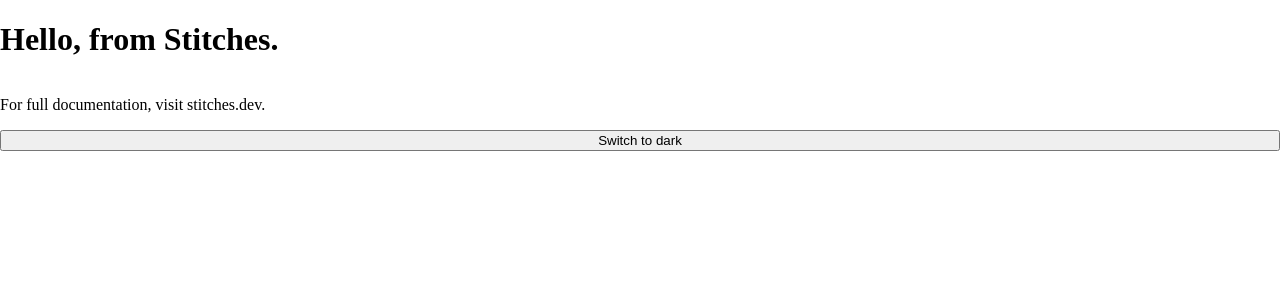
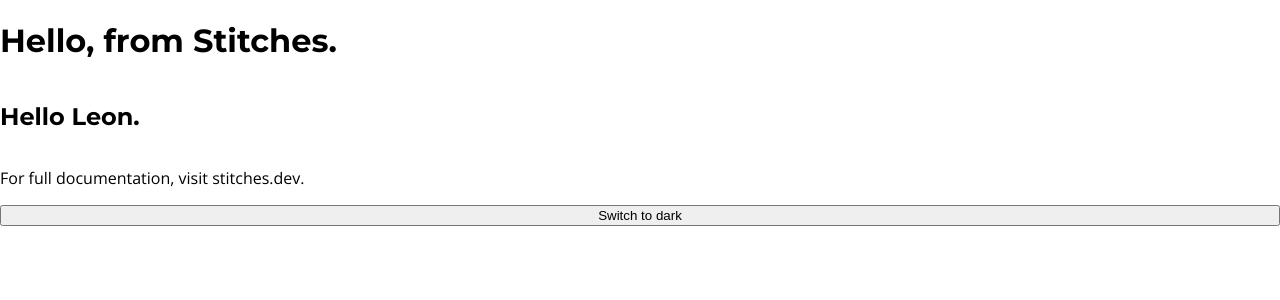
Before and after one commit to leonshenprojects/leon-portfolio, a Next.js app: page / in a window 1280 px wide. Shown: the top 300 px of the page. Built offline with nearby package versions, Linux system fonts and the light colour scheme.

Commit message:
chore: Sets up fonts

```diff
--- a/pages/_document.tsx
+++ b/pages/_document.tsx
@@ -10,6 +10,10 @@
 					id="stitches"
 					dangerouslySetInnerHTML={{ __html: getCssText() }}
 				/>
+				<link
+					href="https://fonts.googleapis.com/css2?family=Montserrat:wght@500;700&family=Open+Sans:wght@400;600&display=swap"
+					rel="stylesheet"
+				></link>
 			</Head>
 			<body>
 				<Main />
--- a/pages/index.tsx
+++ b/pages/index.tsx
@@ -41,6 +41,7 @@
 				<title>Use Stitches with Next.js</title>
 			</Head>
 			<Text as="h1">Hello, from Stitches.</Text>
+			<Text as="h2">Hello Leon.</Text>
 			<Text>
 				For full documentation, visit{' '}
 				<Link href="https://stitches.dev">stitches.dev</Link>.
--- a/stitches.config.ts
+++ b/stitches.config.ts
@@ -203,8 +203,8 @@
 			shadowDark: 'hsl(206 22% 7% / 20%)',
 		},
 		fonts: {
-			untitled: 'Untitled Sans, -apple-system, system-ui, sans-serif',
-			mono: 'Söhne Mono, menlo, monospace',
+			heading: 'Montserrat, sans-serif',
+			body: 'Open Sans, sans-serif',
 		},
 		space: {
 			1: '0.5rem',
@@ -290,34 +290,11 @@
 	body: {
 		margin: 0,
 		fontSize: '1.6rem',
-		// fontFamily: '$meta',
+		fontFamily: '$body',
 	},
-	// "@font-face": [
-	//   {
-	//     fontFamily: "Postoni",
-	//     fontWeight: 700,
-	//     fontDisplay: "fallback",
-	//     src: "url(https://www.washingtonpost.com/wp-stat/assets/fonts/PostoniWide-Bold.woff2)",
-	//   },
-	//   {
-	//     fontFamily: "Postoni",
-	//     fontWeight: 300,
-	//     fontDisplay: "fallback",
-	//     src: "url(https://www.washingtonpost.com/wp-stat/assets/fonts/PostoniWide-Regular.woff2)",
-	//   },
-	//   {
-	//     fontFamily: "Franklin",
-	//     fontWeight: 700,
-	//     fontDisplay: "fallback",
-	//     src: "url(https://www.washingtonpost.com/wp-stat/assets/fonts/ITC_Franklin-Bold.woff2)",
-	//   },
-	//   {
-	//     fontFamily: "Franklin",
-	//     fontWeight: 300,
-	//     fontDisplay: "fallback",
-	//     src: "url(https://www.washingtonpost.com/wp-stat/assets/fonts/ITC_Franklin-Light.woff2)",
-	//   },
-	// ],
+	'h1, h2, h3': {
+		fontFamily: '$heading',
+	},
 });
 
 export type CSS = Stitches.CSS<typeof config>;
```
